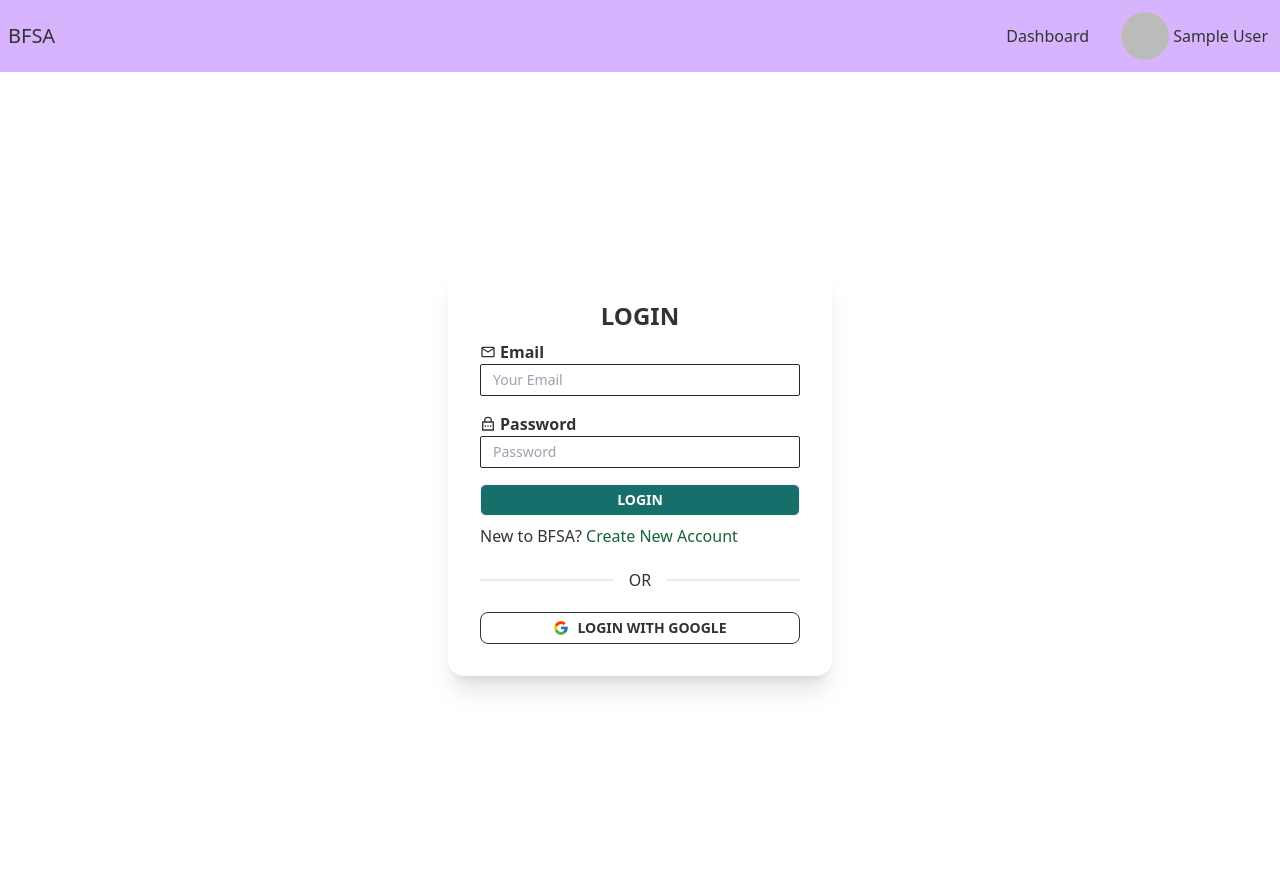
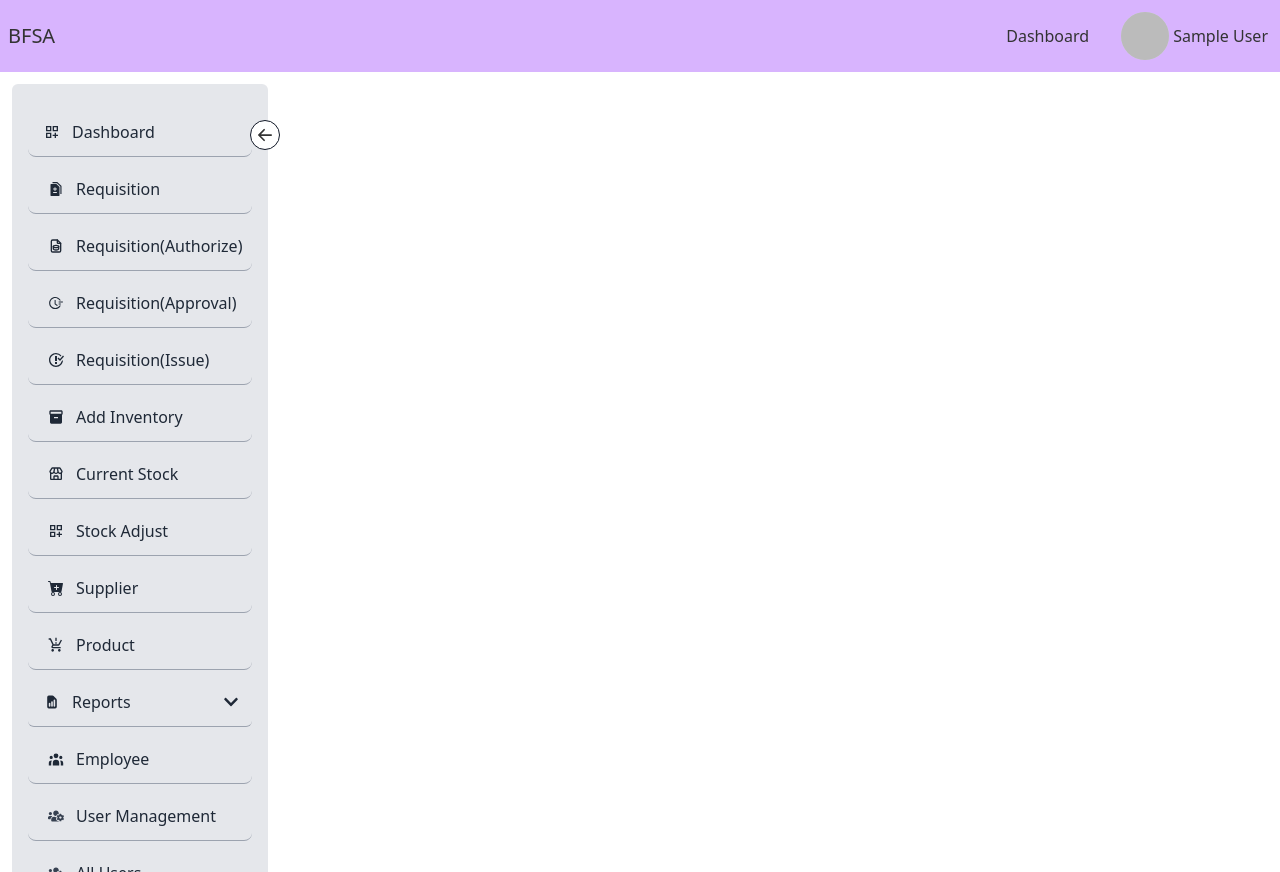
Before and after one commit to afruzaakter/stock_management_system, a React (Create React App) app: page / in a window 1280 px wide. Built offline with nearby package versions, Linux system fonts and the light colour scheme; no server answers; sample sign-in values are in the browser's storage.

Commit message:
dashboard route change

```diff
--- a/src/App.js
+++ b/src/App.js
@@ -58,6 +58,7 @@
     <>
       <Navbar> </Navbar>
       <Routes>
+        <Route path="/" element={<RequireAuth> <Dashboard /> </RequireAuth>} />
         <Route path="/" element={<Login />} />
         <Route path="/login" element={<Login />} />
         <Route path="/signup" element={<SignUp />} />
```
